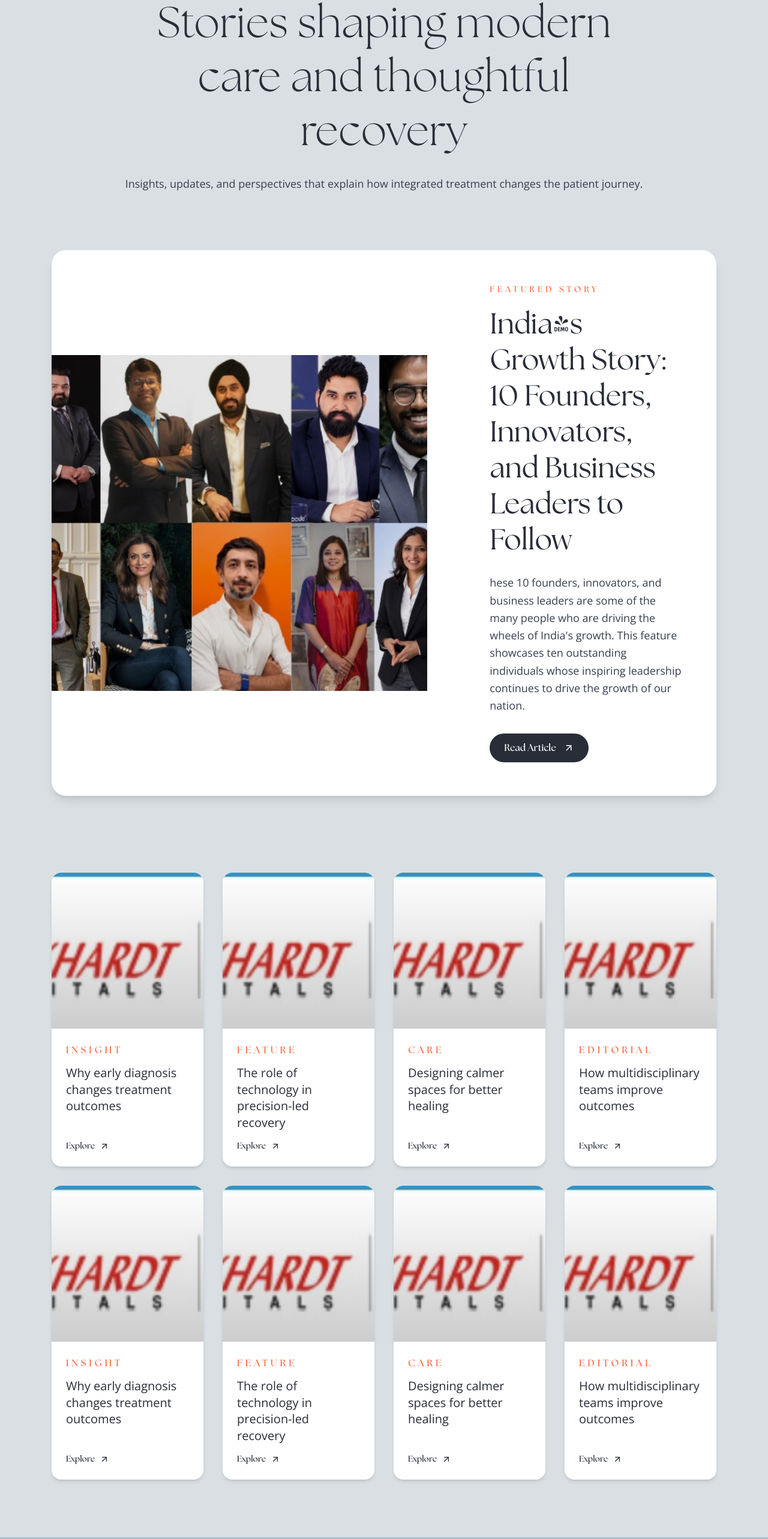
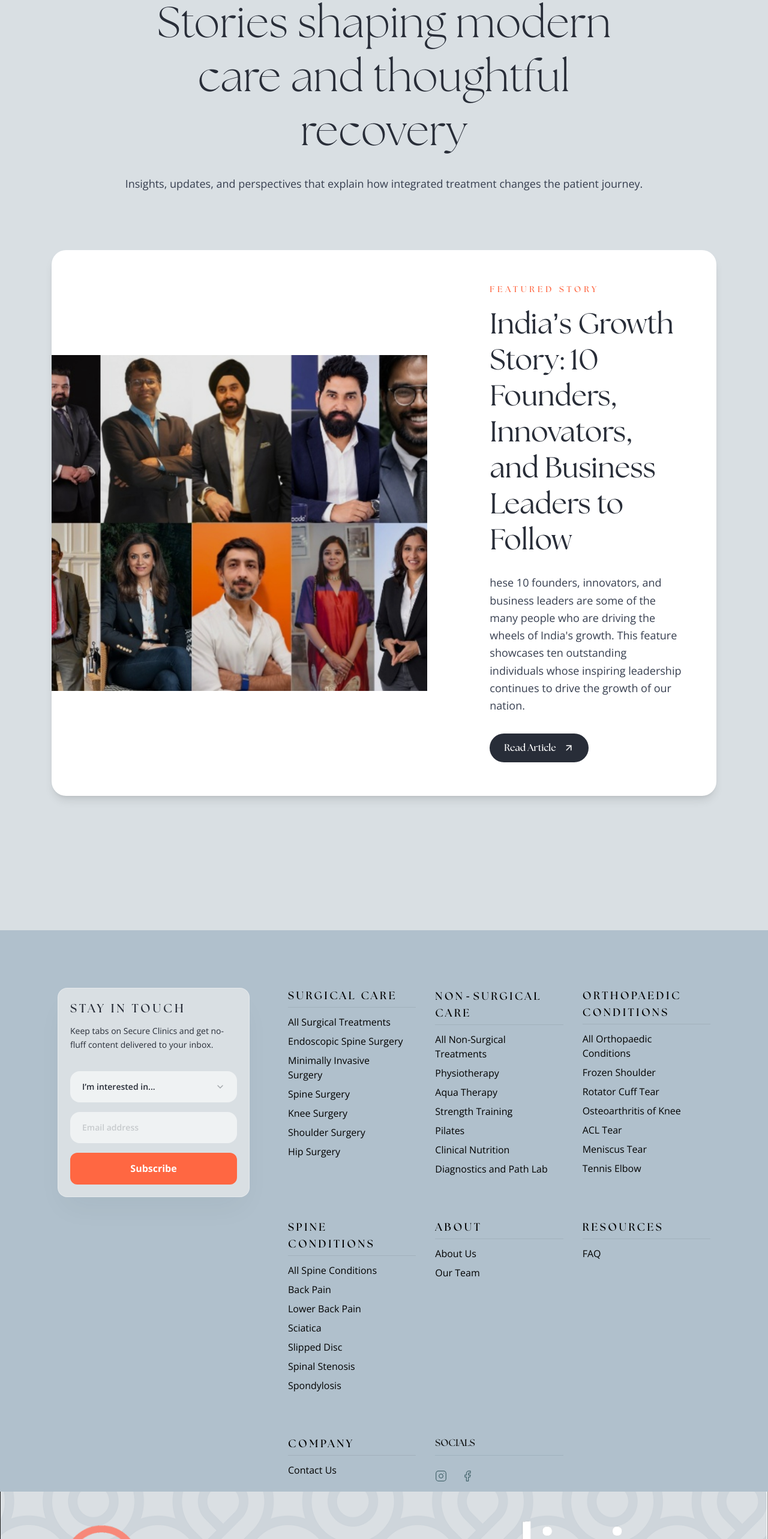
Before and after one commit to atsecureclinics-create/atsecureclinic, a Next.js app: page /press in a window 1280 px wide. Shown: the part 234-2800 px from the top of the page at 60% size. Built offline with nearby package versions, Linux system fonts and the light colour scheme.

Commit message:
all changes are done

```diff
--- a/src/app/(main)/press/page.js
+++ b/src/app/(main)/press/page.js
@@ -7,7 +7,7 @@
 import hospital from "../../../../public/icons/hospital-1.png";
 
 const featured = {
-    title: "India's Growth Story: 10 Founders, Innovators, and Business Leaders to Follow",
+    title: "India’s Growth Story: 10 Founders, Innovators, and Business Leaders to Follow",
     description:
         "hese 10 founders, innovators, and business leaders are some of the many people who are driving the wheels of India's growth. This feature showcases ten outstanding individuals whose inspiring leadership continues to drive the growth of our nation.",
     image: team,
@@ -115,7 +115,7 @@
                 </div>
 
                 {/* ARTICLE GRID */}
-                <div className="grid grid-cols-1 sm:grid-cols-2 lg:grid-cols-3 xl:grid-cols-4 gap-6 md:gap-8">
+                {/* <div className="grid grid-cols-1 sm:grid-cols-2 lg:grid-cols-3 xl:grid-cols-4 gap-6 md:gap-8">
                     {articles.map((item, index) => (
                         <div
                             key={index}
@@ -150,7 +150,7 @@
                             </div>
                         </div>
                     ))}
-                </div>
+                </div> */}
             </section>
         </main>
     );
```
